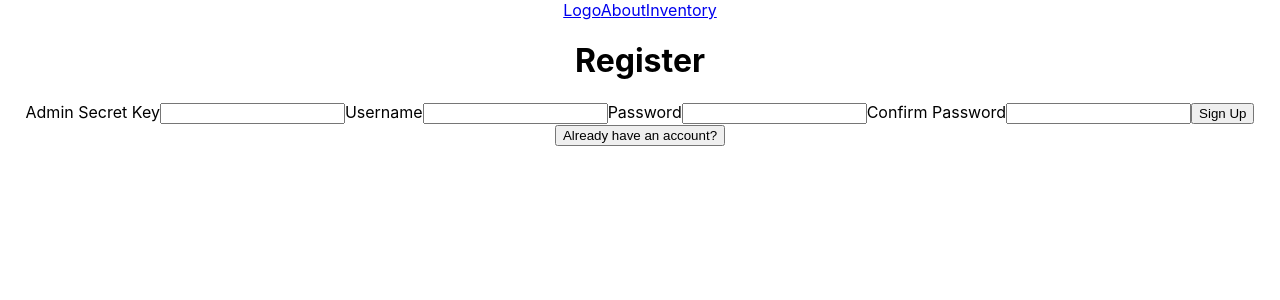
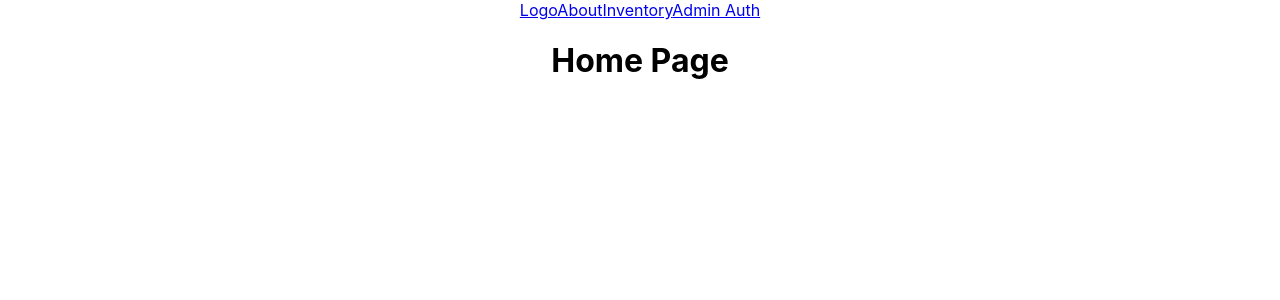
Before and after one commit to lehelen19/inventory-frontend, a React (Create React App) app: page / in a window 1280 px wide. Shown: the top 300 px of the page. Built offline with nearby package versions, Linux system fonts and the light colour scheme.

Commit message:
Add link to auth page

```diff
--- a/src/components/NavBar/NavBar.js
+++ b/src/components/NavBar/NavBar.js
@@ -12,7 +12,12 @@ const Navbar = ({ user, setUser }) => {
       <Link to="/">Logo</Link>
       <Link to="/about">About</Link>
       <Link to="/categories">Inventory</Link>
-      {user && <button onClick={handleLogout}>Log Out</button>}
+
+      {user ? (
+        <button onClick={handleLogout}>Log Out</button>
+      ) : (
+        <Link to="/authenticate">Admin Auth</Link>
+      )}
     </nav>
   );
 };
--- a/src/pages/App/App.js
+++ b/src/pages/App/App.js
@@ -17,7 +17,6 @@ function App() {
     <div className="App">
       <Navbar user={user} setUser={setUser} />
       <>
-        {user ? (
         <Routes>
           <Route path="/" element={<HomePage />}></Route>
           <Route path="/about" element={<AboutPage />}></Route>
@@ -27,10 +26,11 @@ function App() {
             element={<CategoryDetailPage />}
           ></Route>
           <Route path="/items/:id" element={<FoodItemDetailPage />}></Route>
+          <Route
+            path="/authenticate"
+            element={<AuthPage setUser={setUser} />}
+          ></Route>
         </Routes>
-        ) : (
-          <AuthPage setUser={setUser} />
-        )}
       </>
     </div>
   );
```
Lines whose indentation alone changed are shown as unchanged.
